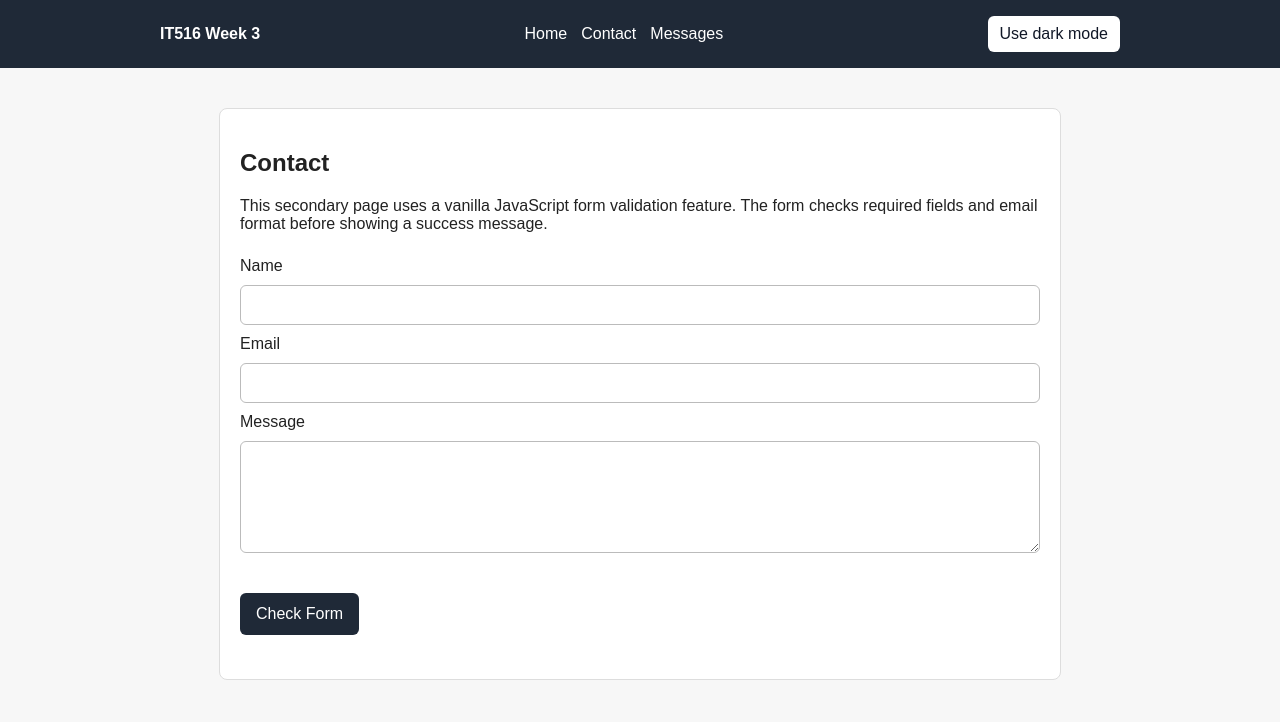
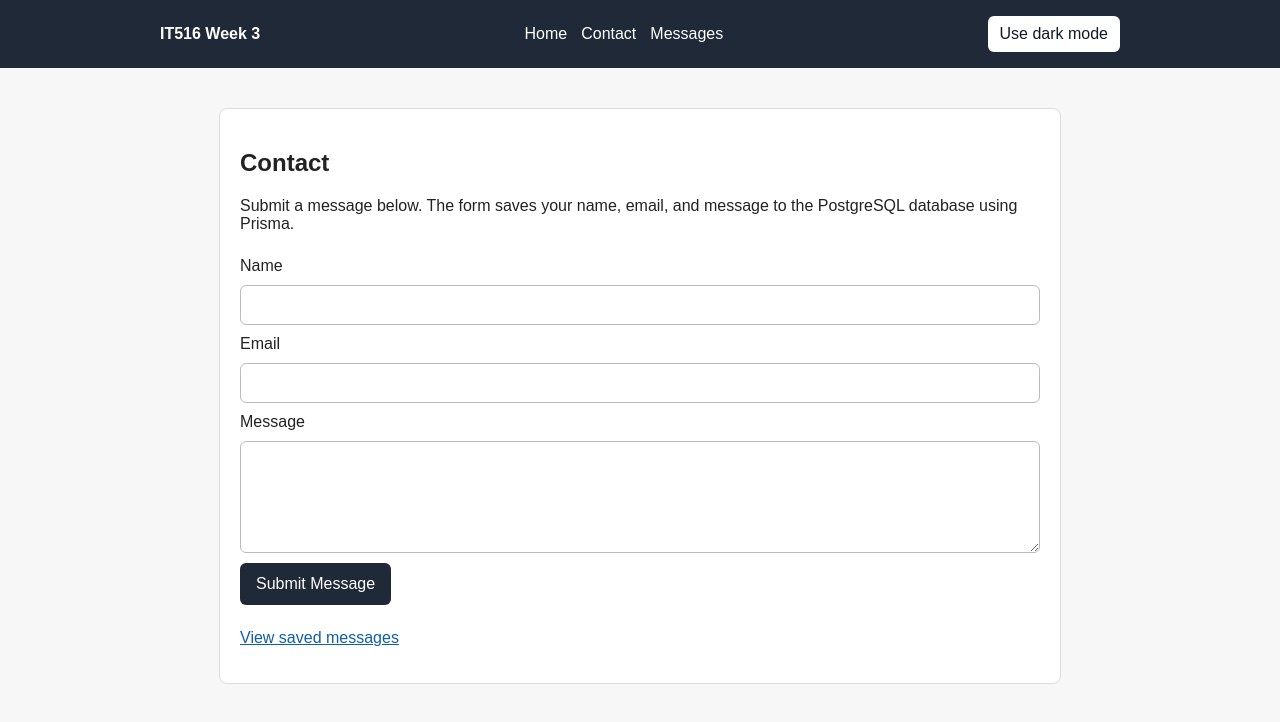
Before and after one commit to ezerayarii/it516_week1, a Next.js app: page /contact in a window 1280 px wide. Shown: the top 722 px of the page. Built offline with nearby package versions, Linux system fonts and the light colour scheme.

Commit message:
Use database contact form on contact page

```diff
--- a/app/contact/page.tsx
+++ b/app/contact/page.tsx
@@ -1,4 +1,5 @@
-import Week3ContactForm from "@/components/week3-contact-form";
+import Link from "next/link";
+import { ContactForm } from "@/components/contact-form";
 
 export default function ContactPage() {
   return (
@@ -6,12 +7,15 @@ export default function ContactPage() {
       <section className="page-section">
         <h1>Contact</h1>
         <p>
-          This secondary page uses a vanilla JavaScript form validation feature.
-          The form checks required fields and email format before showing a
-          success message.
+          Submit a message below. The form saves your name, email, and message
+          to the PostgreSQL database using Prisma.
         </p>
 
-        <Week3ContactForm />
+        <ContactForm />
+
+        <p>
+          <Link href="/messages">View saved messages</Link>
+        </p>
       </section>
     </main>
   );
--- a/components/contact-form.tsx
+++ b/components/contact-form.tsx
@@ -1,5 +1,6 @@
 "use client";
 
+import Link from "next/link";
 import { useActionState } from "react";
 import { createMessage, type MessageFormState } from "@/app/actions";
 
@@ -28,7 +29,11 @@ export function ContactForm() {
         </p>
       ) : null}
 
-      {state.success ? <p className="form-success">{state.success}</p> : null}
+      {state.success ? (
+        <p className="form-success">
+          {state.success} <Link href="/messages">View it on the messages page.</Link>
+        </p>
+      ) : null}
 
       <button disabled={isPending} type="submit">
         {isPending ? "Saving..." : "Submit Message"}
```
